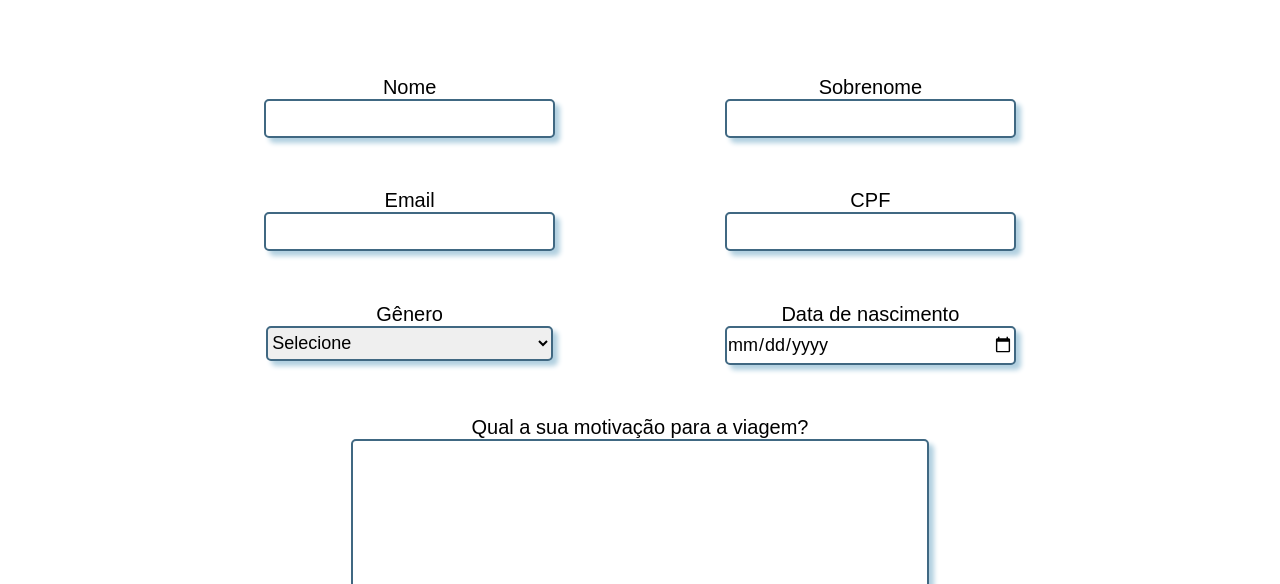
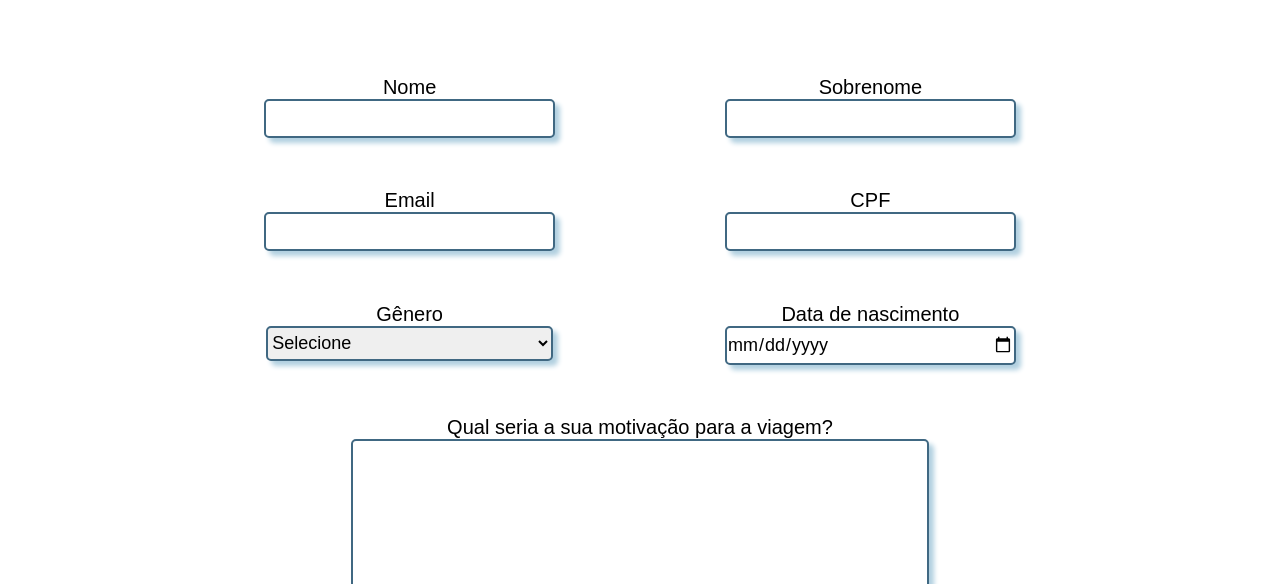
Before and after one commit to igorcamargo1/spacetur, a plain HTML site: page paginas/formulario.html in a window 1280 px wide. Shown: the part 216-800 px from the top of the page. Drawn offline with Linux system fonts and the light colour scheme.

Commit message:
alterações

```diff
--- a/paginas/formulario.html
+++ b/paginas/formulario.html
@@ -69,7 +69,7 @@
             </fieldset>
             <fieldset>
                 <div class="motivo">
-                    <label for="motivoId">Qual a sua motivação para a viagem?</label>
+                    <label for="motivoId">Qual seria a sua motivação para a viagem?</label>
                     <textarea id="motivoId"></textarea>
                 </div>
             </fieldset>
```
Also changed, not shown: 1 other file.
